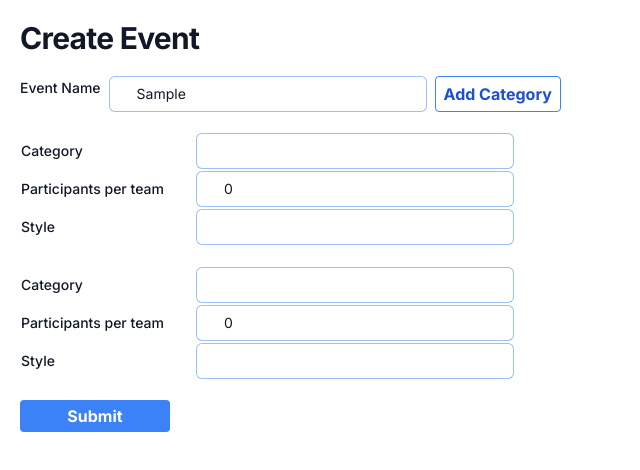
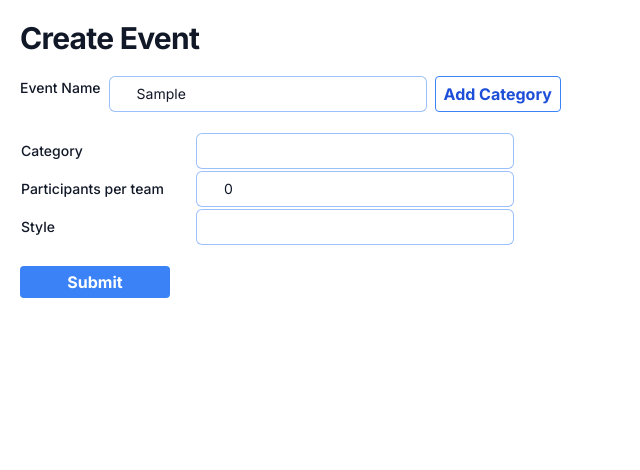
Before and after one commit to AnsonHiu/RegistrationApp, a Next.js app: page /event/create in a window 1280 px wide. Both pictures are taken after typing "Sample" into the empty fields and a click on the button "Add Category". Shown: the top 470 px of the page, without its empty margins (0-640 px from the left). Built offline with nearby package versions, Linux system fonts and the light colour scheme.

Commit message:
fixed looping issue, there's now some issue with updating array in CreateEvent()

```diff
--- a/src/app/event/create/battle-category.tsx
+++ b/src/app/event/create/battle-category.tsx
@@ -1,34 +1,32 @@
-import { ReactElement, JSXElementConstructor, ReactNode, ReactPortal, AwaitedReactNode, useEffect, useState, SetStateAction } from "react";
+import { EventCategory } from "@/app/model/event-category.model";
+import { useEffect, useState } from "react";
 
-export function CreateBattleCategory(props: { updateBattleCategories: (data: {
-    name: string;
-    participantsNo: number;
-    id: number;
-    style: string;
-}) => void; id: any; }) {
-    const [name, setName] = useState('');
-    const [participantsNo, setParticipantsNo] = useState<number>(0);
-    const [style, setStyle] = useState('');
+export function CreateBattleCategory(props: { id: number; updateBattleCategories: (data: { id: any; eventCategory: EventCategory; }) => void; }) {
+    const [eventCategory, setEventCategory] = useState<EventCategory>(new EventCategory({Id: props.id, Name: '', Style: '', ParticipantsPerTeam: 0}));
 
     useEffect(() => {
         props.updateBattleCategories({
             id: props.id,
-            name: name,
-            participantsNo: participantsNo,
-            style: style
+            eventCategory: eventCategory
         })
-    });
+    }, [eventCategory]);
 
-    const categoryUpdated = (event: { target: { value: SetStateAction<string>; }; }) => {
-        setName(event.target.value);
+    const categoryNameUpdated = (event: { target: { value: string; }; }) => {
+        let category = new EventCategory(eventCategory);
+        category.Name = event.target.value;
+        setEventCategory(category);
     }
 
-    const participantsNoUpdated = (event: { target: { value: SetStateAction<string | undefined>; }; }) => {
-        setParticipantsNo(Number(event.target.value));
+    const participantsNoUpdated = (event: { target: { value: string; }; }) => {
+        let category = new EventCategory(eventCategory);
+        category.ParticipantsPerTeam = Number(event.target.value);
+        setEventCategory(category);
     }
 
-    const styleChanged = (event: { target: { value: any; }; }) => {
-        setStyle(event.target.value);
+    const styleChanged = (event: { target: { value: string; }; }) => {
+        let category = new EventCategory(eventCategory);
+        category.Style = event.target.value;
+        setEventCategory(category);
     }
 
     return (
@@ -36,15 +34,15 @@ export function CreateBattleCategory(props: { updateBattleCategories: (data: {
             <tbody>
                 <tr>
                     <td><label>Category</label></td>
-                    <td><input type="text" value={name} onChange={categoryUpdated}/></td>
+                    <td><input type="text" value={eventCategory.Name} onChange={categoryNameUpdated}/></td>
                 </tr>
                 <tr>
                     <td><label>Participants per team</label></td>
-                    <td><input type="number" value={participantsNo} onChange={participantsNoUpdated}/></td>
+                    <td><input type="number" value={eventCategory.ParticipantsPerTeam} onChange={participantsNoUpdated}/></td>
                 </tr>
                 <tr>
                     <td><label>Style</label></td>
-                    <td><input type="text" value={style} onChange={styleChanged}/></td>
+                    <td><input type="text" value={eventCategory.Style} onChange={styleChanged}/></td>
                 </tr>
             </tbody>
         </table>
--- a/src/app/event/create/page.tsx
+++ b/src/app/event/create/page.tsx
@@ -40,9 +40,11 @@ export default function CreateEvent() {
         ParticipantsPerTeam: battleCategory.participantsNo,
         Style: battleCategory.style
       });
+      console.log('existing categories', eventCategories);
+      console.log('equals', category.equals(eventCategories[categoryIndex]));
       if(!category.equals(eventCategories[categoryIndex])){
         const newCategories = [...eventCategories.slice(0, categoryIndex), category, ...eventCategories.slice(categoryIndex+1)];
-        console.log(newCategories);
+        console.log('newCategories', newCategories);
         setEventCategories([...eventCategories.slice(0, categoryIndex), category, ...eventCategories.slice(categoryIndex+1)]);
       }
     }
@@ -57,8 +59,8 @@ export default function CreateEvent() {
                   <button type="button" className="secondary" onClick={addCategory}>Add Category</button>
               </div>
               <div className="flex flex-col">
-                {eventCategories.map((eventCategory) => (
-                  <CreateBattleCategory key={eventCategory.Id} id={eventCategory.Id} updateBattleCategories={updateBattleCategories} />
+                {eventCategories.map((eventCategory, index) => (
+                  <CreateBattleCategory key={index} id={eventCategory.Id} updateBattleCategories={updateBattleCategories} />
                 ))}
               </div>
               {submitButton}
--- a/src/app/model/event-category.model.tsx
+++ b/src/app/model/event-category.model.tsx
@@ -6,9 +6,9 @@ export class EventCategory {
         this.ParticipantsPerTeam = data.ParticipantsPerTeam;
     }
 
-    Id: number | undefined;
+    Id: number;
     Name: string;
-    Style: string | undefined;
+    Style: string;
     ParticipantsPerTeam: number;
 
     public equals (eventCategory: EventCategory): boolean {
```
